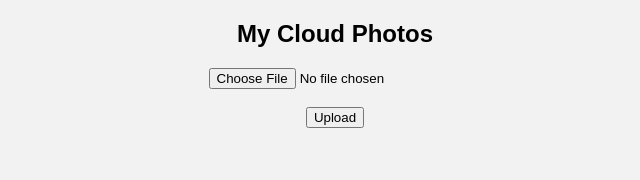
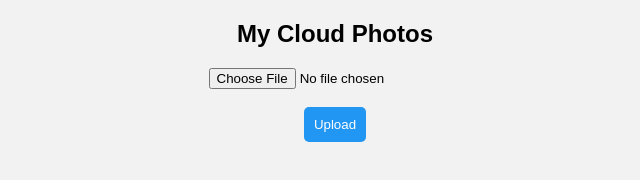
Before and after one commit to ravisahariya/cloud-gallery, a plain HTML site: page index.html in a window 1280 px wide. Shown: the whole page, without its empty margins (305-945 px from the left). Drawn offline with Linux system fonts and the light colour scheme.

Commit message:
Update index.html

```diff
--- a/index.html
+++ b/index.html
@@ -12,11 +12,24 @@ background:#f2f2f2;
 text-align:center;
 }
 
+.gallery{
+display:grid;
+grid-template-columns:repeat(2,1fr);
+gap:10px;
+padding:10px;
+}
+
 .gallery img{
 width:100%;
-max-width:200px;
-margin:10px;
 border-radius:10px;
+}
+
+button{
+padding:10px;
+background:#2196f3;
+color:white;
+border:none;
+border-radius:5px;
 }
 
 </style>
@@ -50,14 +63,12 @@ fetch("https://api.imgbb.com/1/upload?key="+API_KEY,{
 method:"POST",
 body:formData
 })
-
 .then(res=>res.json())
-
 .then(data=>{
 
 let img=document.createElement("img")
 
-img.src=data.data.url
+img.src=data.data.display_url
 
 document.getElementById("gallery").appendChild(img)
 
```
